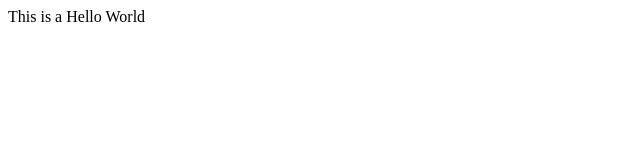
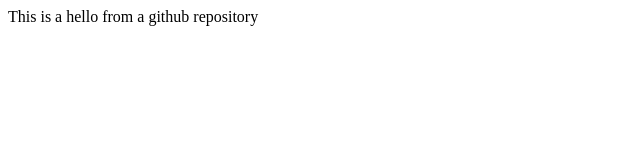
Before and after one commit to MSamiTariq/bootcamp2020, a plain HTML site: page index.html in a window 1280 px wide. Shown: the whole page, without its empty margins (0-640 px from the left). Drawn offline with Linux system fonts and the light colour scheme.

Commit message:
again updated
index.html is again updated

```diff
--- a/index.html
+++ b/index.html
@@ -6,6 +6,6 @@
     <title>Document</title>
 </head>
 <body>
-    <div class="container">This is a Hello World</div>
+    <div class="container">This is a hello from a github repository</div>
 </body>
 </html>
```
